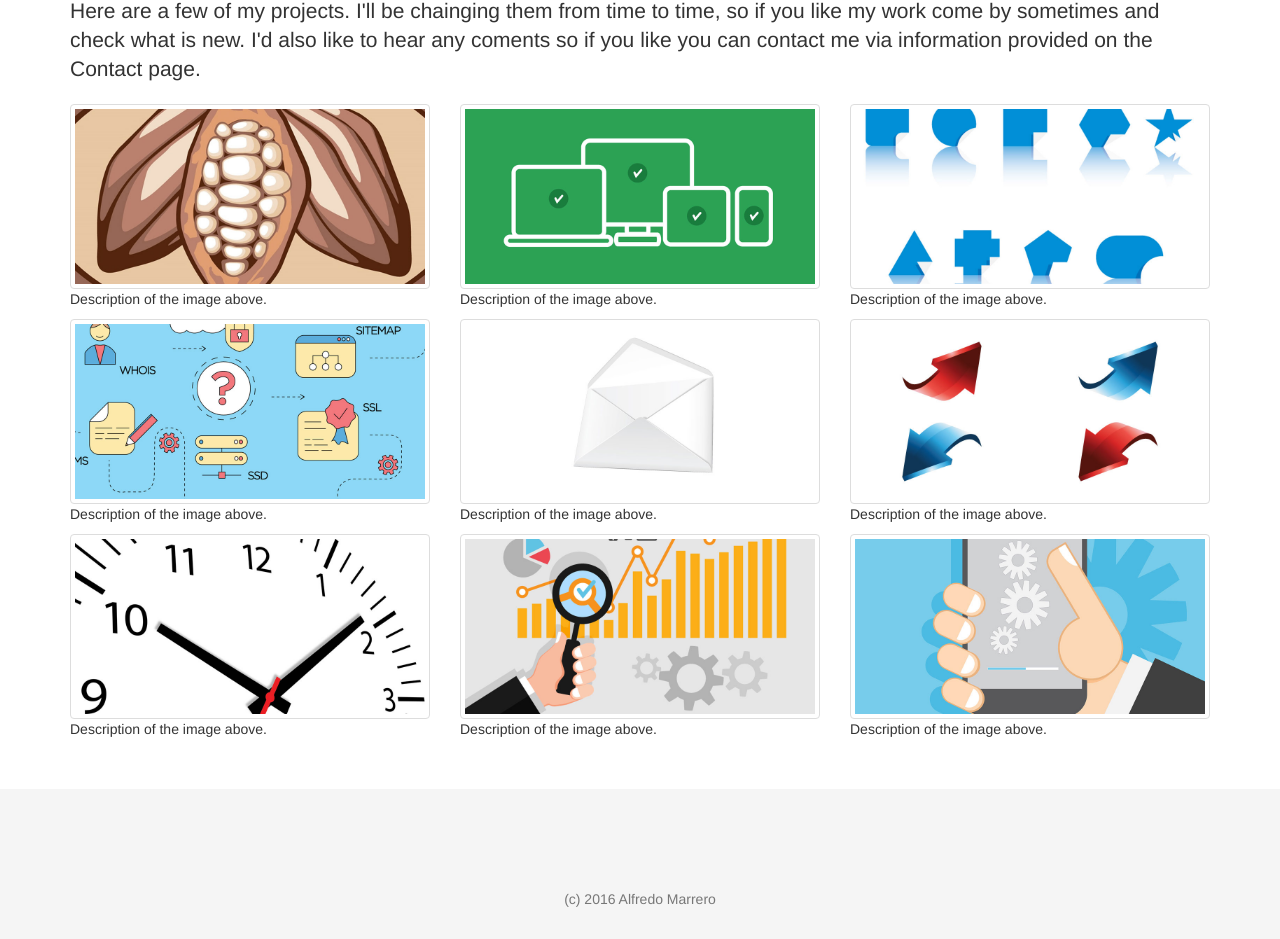
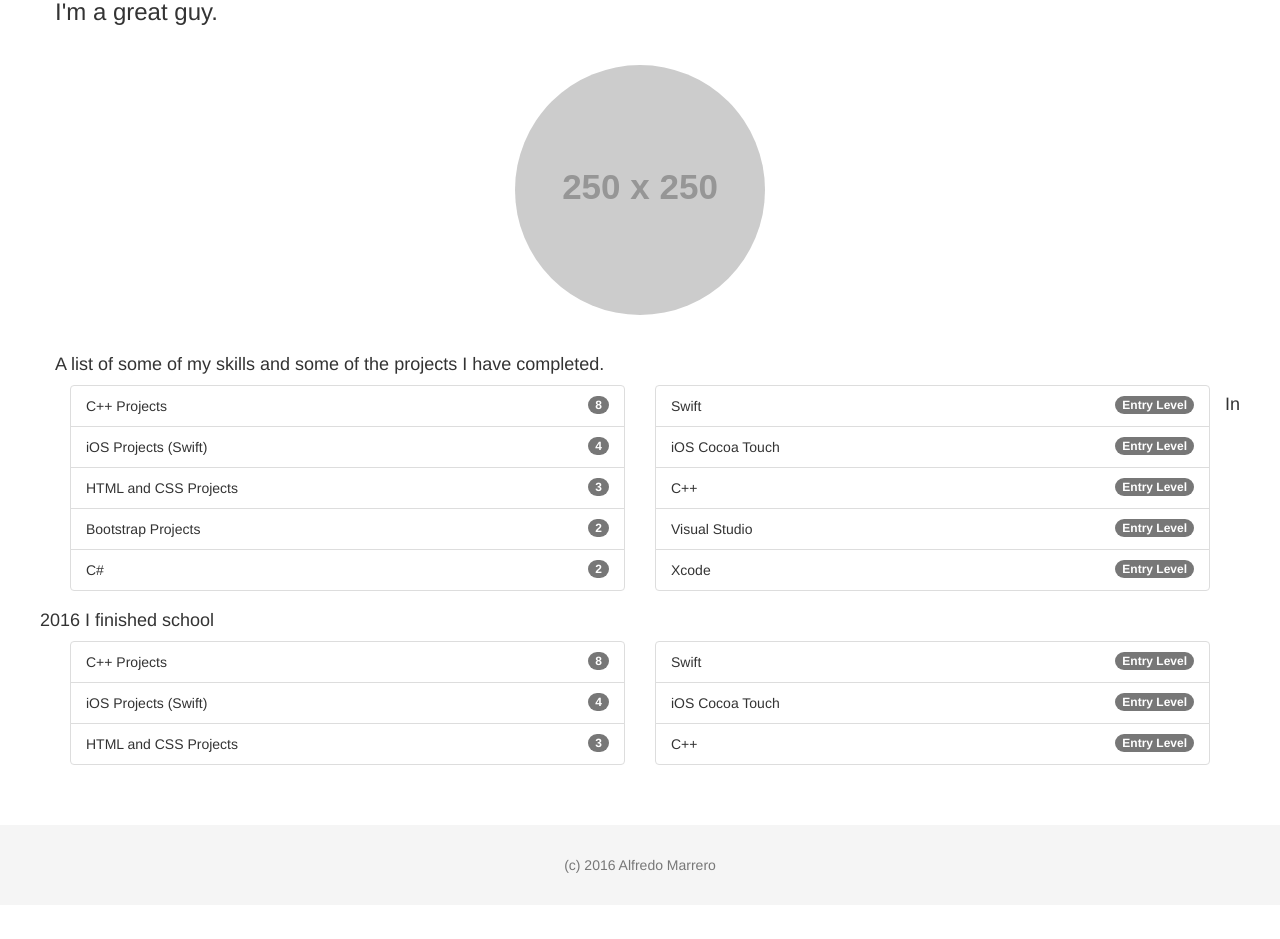
Before and after one commit to AlfredoMarrero/Portfolio_bootstrap, a plain HTML site: page about.html in a window 1280 px wide. Shown: the part 146-1085 px from the top of the page. After the commit the page ends 1051 px from the top, so only its background shows below. Drawn offline with nearby package versions, Linux system fonts and the light colour scheme; placeholder pictures from the web are drawn by us.

Commit message:
Add contact.html

```diff
--- a/about.html
+++ b/about.html
@@ -49,58 +49,110 @@
   	</nav>
 
   	<div class="container">
-      <div class="starter-template">
-        <h1>Bootstrap starter template</h1>
-        <p class="lead">Here are a few of my projects. I'll be chainging them from time to time, so if you like my work come by sometimes and check what is new. I'd also like to hear any coments so if you like you can contact me via information provided on the Contact page.</p>
+  		<div class="row">
+  			<h2>About me.</h2>
+  			<h3> I'm a great guy.</h3>
+  		</div>
+  		<div class="row centered-image">
+  			<img class="img-responsive img-circle" src="https://placehold.it/250x250">
   		</div>
   		<div class="row">
-        <div class="col-md-4">
-        <img class="img-responsive img-thumbnail" src="img/001.jpg" alt="My picture no. 1">
-        <p>Description of the image above.</p>
+  			<h4>A list of some of my skills and some of the projects I have completed.</h4>
   		</div>
-        <div class="col-md-4">
-        <img  class="img-responsive img-thumbnail" src="img/002.jpg" alt="My picture no.2">
-         <p>Description of the image above.</p>
+
+  		<div class="row">
+  			<div class="col-md-6">
+  				<ul class="list-group">
+  					<li class="list-group-item">
+  						<span class="badge">8</span>
+  						C++ Projects
+  					</li>
+  					<li class="list-group-item">
+  						<span class="badge">4</span>
+  						iOS Projects (Swift)
+  					</li>
+  					<li class="list-group-item">
+  						<span class="badge">3</span>
+  						HTML and CSS Projects
+  					</li>
+  					<li class="list-group-item">
+  						<span class="badge">2</span>
+  						Bootstrap Projects
+  					</li>
+  					<li class="list-group-item">
+  						<span class="badge">2</span>
+  						C#
+  					</li>
+  				</ul>
   			</div>
-        <div class="col-md-4">
-        <img class="img-responsive img-thumbnail" src="img/003.jpg" alt="My picture no.3">
-         <p>Description of the image above.</p>
+  			<div class="col-md-6">
+  				<ul class="list-group">
+  					<li class="list-group-item">
+  						<span class="badge">Entry Level</span>
+  						Swift
+  					</li>
+  					<li class="list-group-item">
+  						<span class="badge">Entry Level</span>
+  						iOS Cocoa Touch
+  					</li>
+  					<li class="list-group-item">
+  						<span class="badge">Entry Level</span>
+  						C++
+  					</li>
+  					<li class="list-group-item">
+  						<span class="badge">Entry Level</span>
+  						Visual Studio
+  					</li>
+  					<li class="list-group-item">
+  						<span class="badge">Entry Level</span>
+  						Xcode
+  					</li>
+  				</ul>
+  			</div>
+
+	<div class="row">
+  			<h4>In 2016 I finished school</h4>
   		</div>
   		</div>
   		  		<div class="row">
-        <div class="col-md-4">
-        <img class="img-responsive img-thumbnail" src="img/004.jpg" alt="My picture no.4">
-         <p>Description of the image above.</p>
+  			<div class="col-md-6">
+  				<ul class="list-group">
+  					<li class="list-group-item">
+  						<span class="badge">8</span>
+  						C++ Projects
+  					</li>
+  					<li class="list-group-item">
+  						<span class="badge">4</span>
+  						iOS Projects (Swift)
+  					</li>
+  					<li class="list-group-item">
+  						<span class="badge">3</span>
+  						HTML and CSS Projects
+  					</li>
+  				</ul>
   			</div>
-        <div class="col-md-4">
-        <img class="img-responsive img-thumbnail" src="img/005.jpg" alt="My picture no.5">
-         <p>Description of the image above.</p>
-        </div>
-        <div class="col-md-4">
-        <img class="img-responsive img-thumbnail" src="img/006.jpg" alt="My picture no.6">
-         <p>Description of the image above.</p>
-        </div>
-      </div>
-      <div class="row">
-        <div class="col-md-4">
-        <img class="img-responsive img-thumbnail" src="img/007.jpg" alt="My picture no.7">
-         <p>Description of the image above.</p>
-        </div>
-        <div class="col-md-4">
-        <img class="img-responsive img-thumbnail" src="img/008.jpg" alt="My picture no.8">
-         <p>Description of the image above.</p>
-        </div>
-        <div class="col-md-4">
-        <img class="img-responsive img-thumbnail" src="img/009.jpg" alt="My picture no.9">
-         <p>Description of the image above.</p>
+  			<div class="col-md-6">
+  				<ul class="list-group">
+  					<li class="list-group-item">
+  						<span class="badge">Entry Level</span>
+  						Swift
+  					</li>
+  					<li class="list-group-item">
+  						<span class="badge">Entry Level</span>
+  						iOS Cocoa Touch
+  					</li>
+  					<li class="list-group-item">
+  						<span class="badge">Entry Level</span>
+  						C++
+  					</li>
+  				</ul>
   			</div>
   		</div>
   	</div><!-- /.container -->
 
-
   	<footer class="container-fluid">
   		<div class="row row-footer">
-          <div class="row row-footer">
+  			<div class="col-xs-12">
   				<p class="text-center"> (c) 2016 Alfredo Marrero</p>
   			</div>
   		</div>
--- a/css/custom.css
+++ b/css/custom.css
@@ -5,3 +5,7 @@
 	padding-top:30px;
 	margin-top: 40px;
 }
+
+.centered-image img {
+	margin: 30px auto;
+}
```
Also changed, not shown: contact.html (added, +101 -0 lines), index.html (+4 -4 lines). Lines whose indentation alone changed are shown as unchanged.
